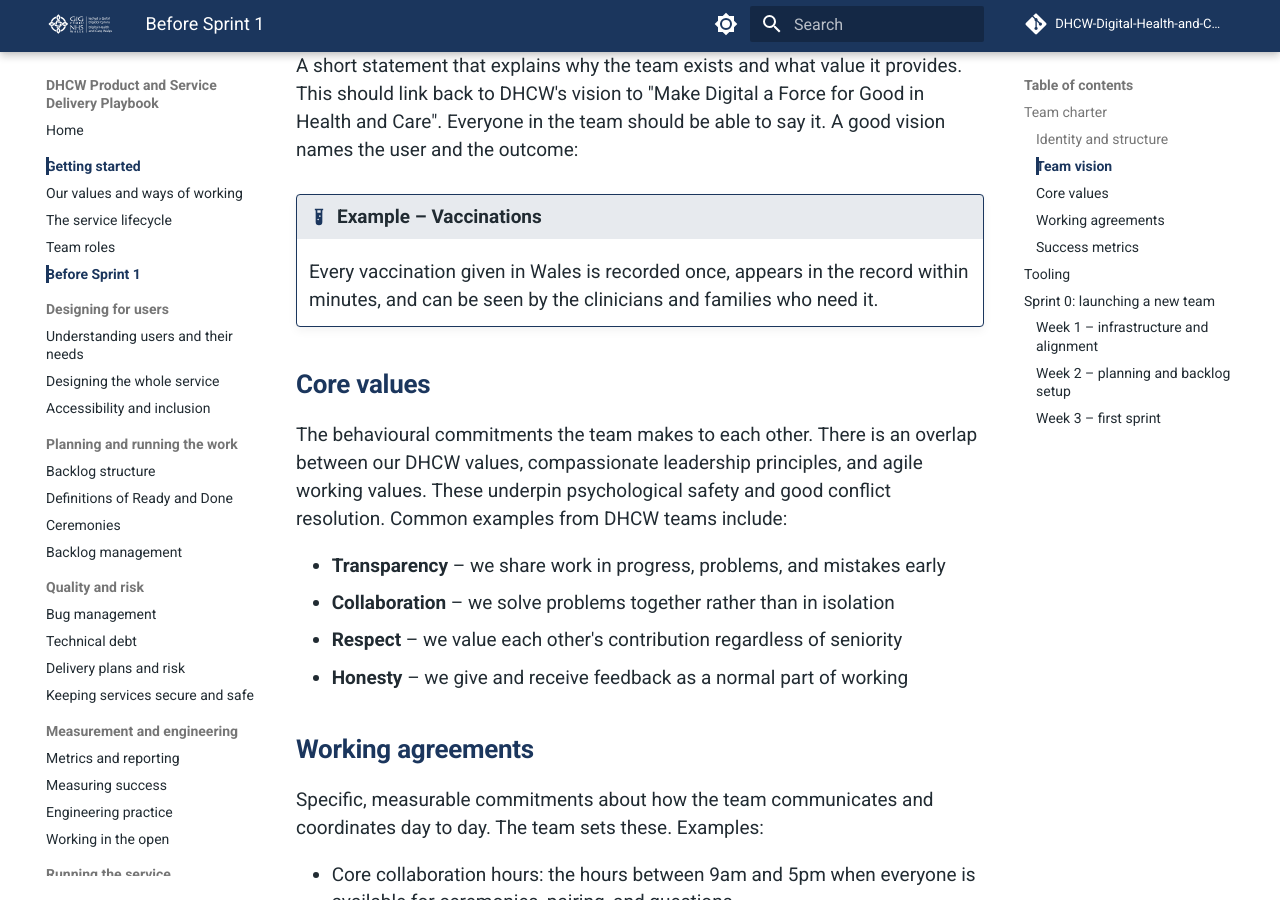
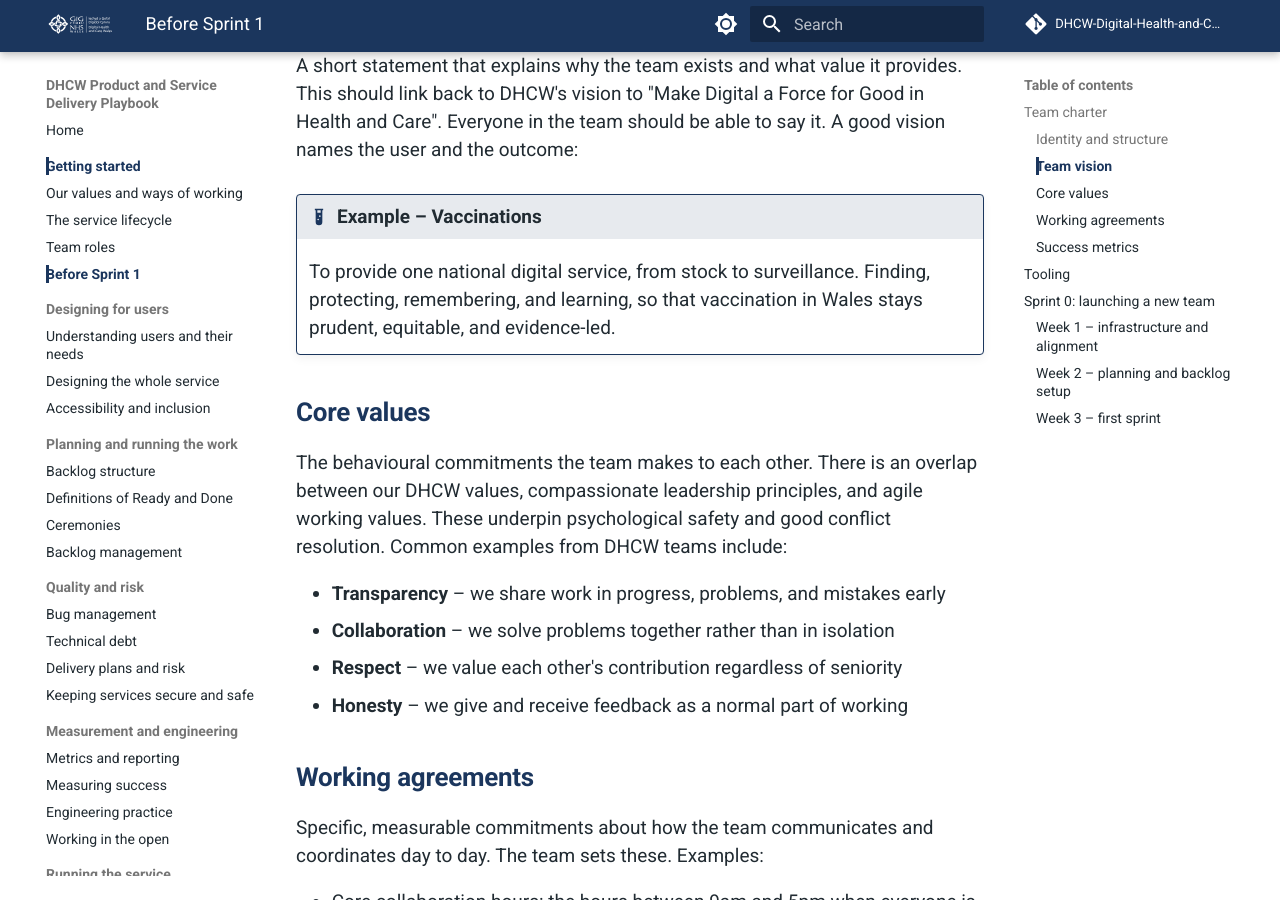
Before and after one commit to DHCW-Digital-Health-and-Care-Wales/dhcw-delivery-playbook, an MkDocs documentation site: the page built from docs/before-sprint-1.md, in a window 1280 px wide and 900 px high, scrolled down 814 px. Built offline with MkDocs 1.6.1 and Material for MkDocs 9.7.7, drawn with Linux system fonts in a browser that asks for light colours; comment, search, counter and statistics services are not loaded.

Commit message:
Update example vaccines vision statement
Co-authored-by: fireballxlV <95079606+fireballxlV@users.noreply.github.com>

```diff
--- a/docs/before-sprint-1.md
+++ b/docs/before-sprint-1.md
@@ -13,7 +13,7 @@ As a team, create your own identity within the framework that DHCW provides. Agr
 A short statement that explains why the team exists and what value it provides. This should link back to DHCW's vision to "Make Digital a Force for Good in Health and Care". Everyone in the team should be able to say it. A good vision names the user and the outcome:
 
 !!! example "Example – Vaccinations"
-    Every vaccination given in Wales is recorded once, appears in the record within minutes, and can be seen by the clinicians and families who need it.
+    To provide one national digital service, from stock to surveillance. Finding, protecting, remembering, and learning, so that vaccination in Wales stays prudent, equitable, and evidence-led.
 
 ### Core values
 
```
